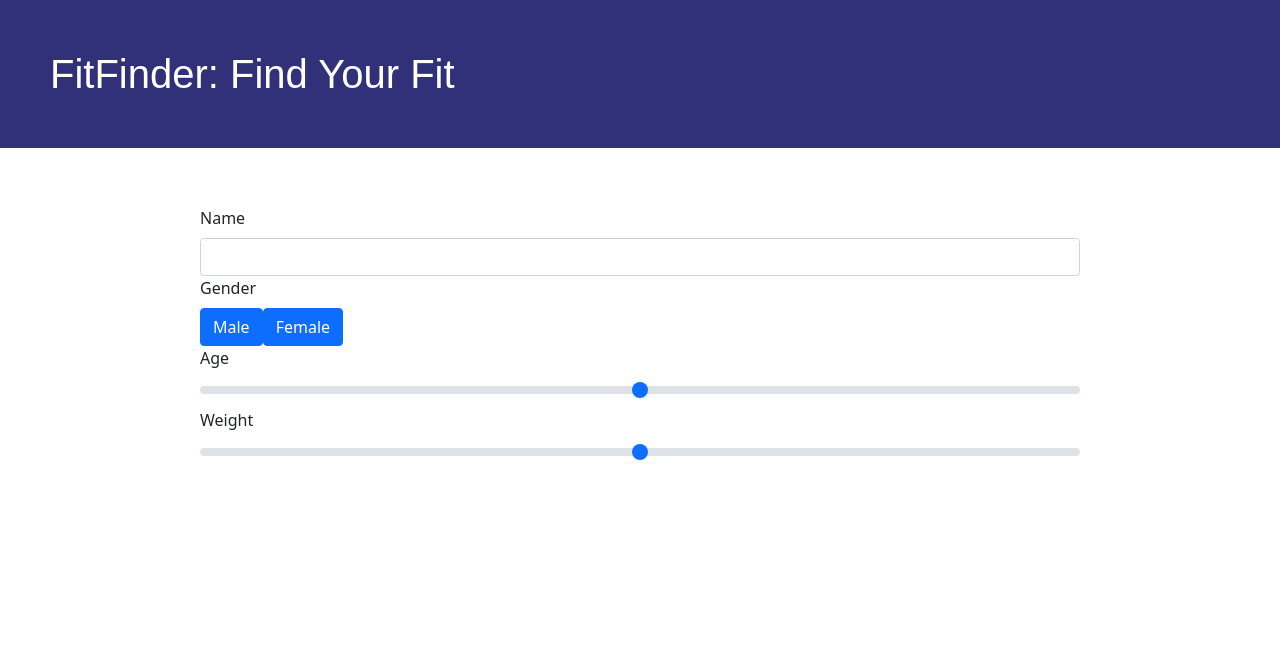
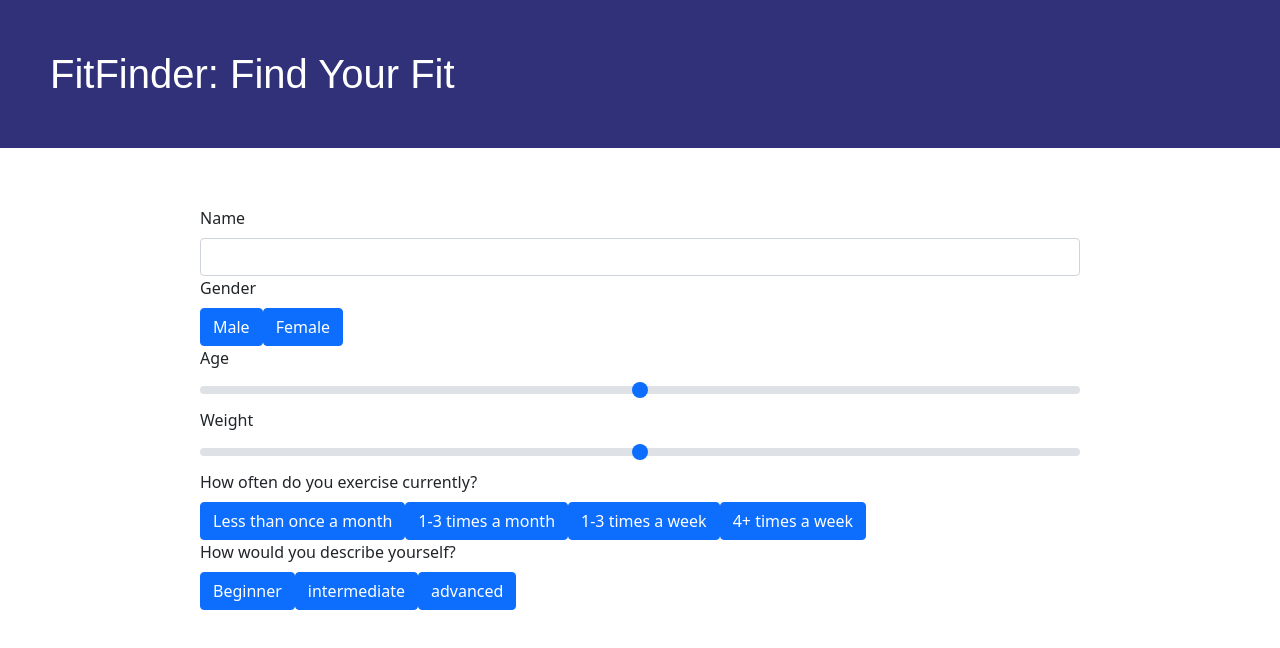
Before and after one commit to Cstew12/CruzHacks2022, a React (Create React App) app in the folder fitfinder/: page / in a window 1280 px wide. Shown: the top 648 px of the page. Built offline with nearby package versions, Linux system fonts and the light colour scheme.

Commit message:
added some more buttons

```diff
--- a/fitfinder/src/App.js
+++ b/fitfinder/src/App.js
@@ -39,6 +39,31 @@ function App() {
                     <Form.Label>Weight</Form.Label>
                     <FormRange></FormRange>
                 </FormGroup>
+                <FormGroup>
+                    <Form.Label>
+                        How often do you exercise currently?
+                    </Form.Label>
+
+                </FormGroup>
+                <FormGroup>
+                    <Button class= "btn btn-outline-secondary p-1">Less than once a month</Button>
+                    <Button class= "btn btn-outline-secondary p-1">1-3 times a month</Button>
+                    <Button class= "btn btn-outline-secondary p-1">1-3 times a week</Button>
+                    <Button class= "btn btn-outline-secondary p-1">4+ times a week</Button>
+                </FormGroup>
+                <FormGroup>
+                    <Form.Label>
+                        How would you describe yourself?
+                    </Form.Label>
+
+                </FormGroup>
+                <FormGroup>
+                    <Button class= "btn btn-outline-secondary p-1">Beginner</Button>
+                    <Button class= "btn btn-outline-secondary p-1">intermediate</Button>
+                    <Button class= "btn btn-outline-secondary p-1">advanced</Button>
+
+                </FormGroup>
+
 
 
 
```
